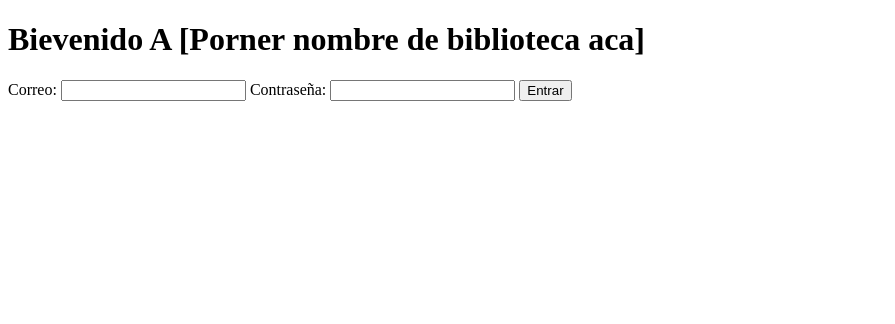
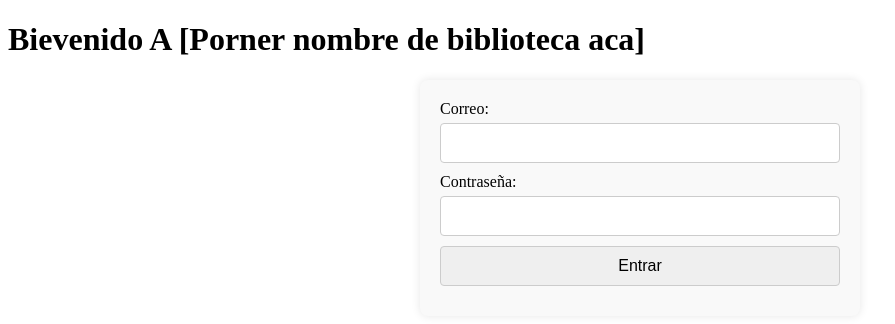
Before and after one commit to TheLaraGG/Proyecto-de-Desarrollo-de-Sistema-de-Gesti-n-de-Biblioteca-SGBL-, a plain HTML site: page Front/login.html in a window 1280 px wide. Shown: the whole page, without its empty margins (0-895 px from the left). Drawn offline with Linux system fonts and the light colour scheme.

Commit message:
StyleLogin

```diff
--- /dev/null
+++ b/Front/Style/login.css
@@ -0,0 +1,27 @@
+.Container {
+    max-width: 400px;
+    padding: 20px;
+    background: #f9f9f9;
+    border-radius: 8px;
+    box-shadow: 0 0 10px rgba(0, 0, 0, 0.1);
+    margin: auto;
+}
+
+form {
+    display: flex;
+    flex-direction: column;
+}
+
+label {
+    margin-bottom: 5px;
+}
+
+input[type="email"],
+input[type="password"],
+input[type="submit"] {
+    padding: 10px;
+    margin-bottom: 10px;
+    border: 1px solid #ccc;
+    border-radius: 4px;
+    font-size: 16px;
+}
--- a/Front/login.html
+++ b/Front/login.html
@@ -1,6 +1,7 @@
 <!DOCTYPE html>
 <html lang="en">
 <head>
+    <link rel="stylesheet" href="Style/login.css">
     <meta charset="UTF-8">
     <meta name="viewport" content="width=device-width, initial-scale=1.0">
     <title>Login</title>
```
